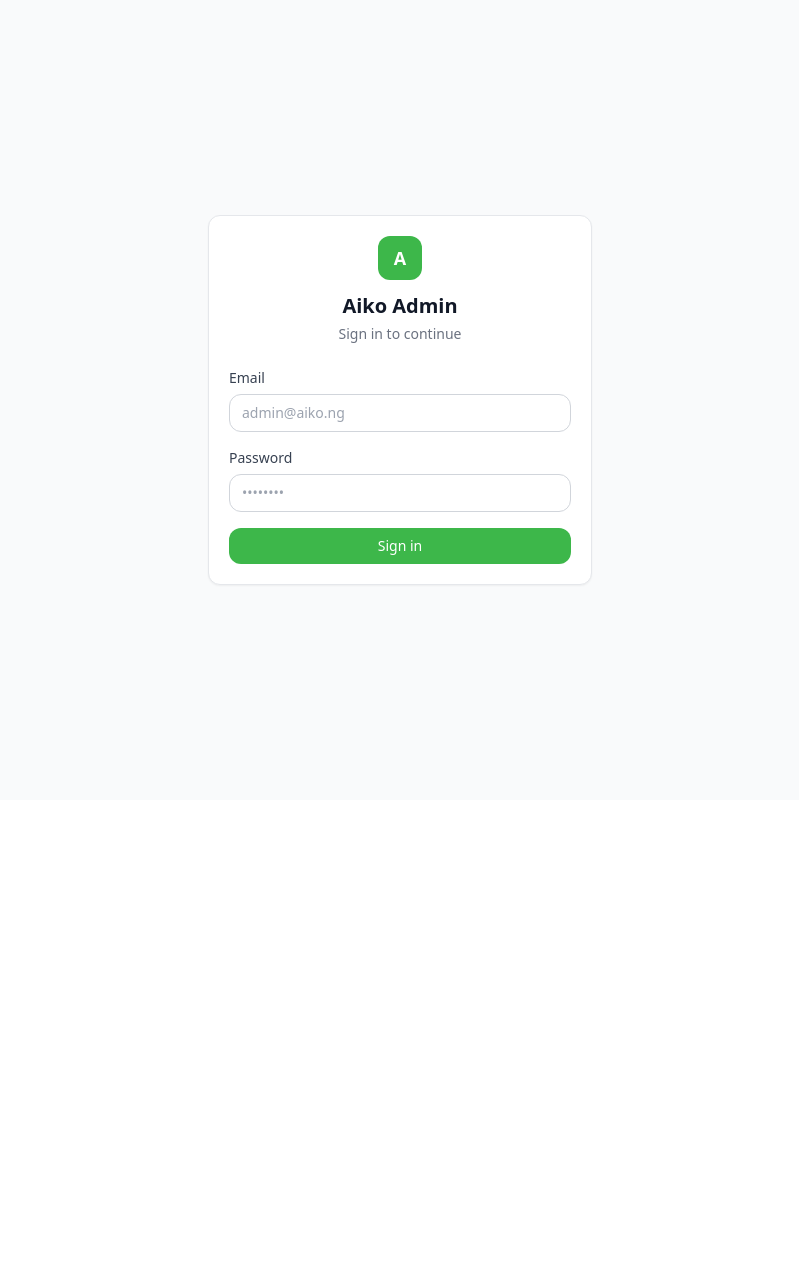
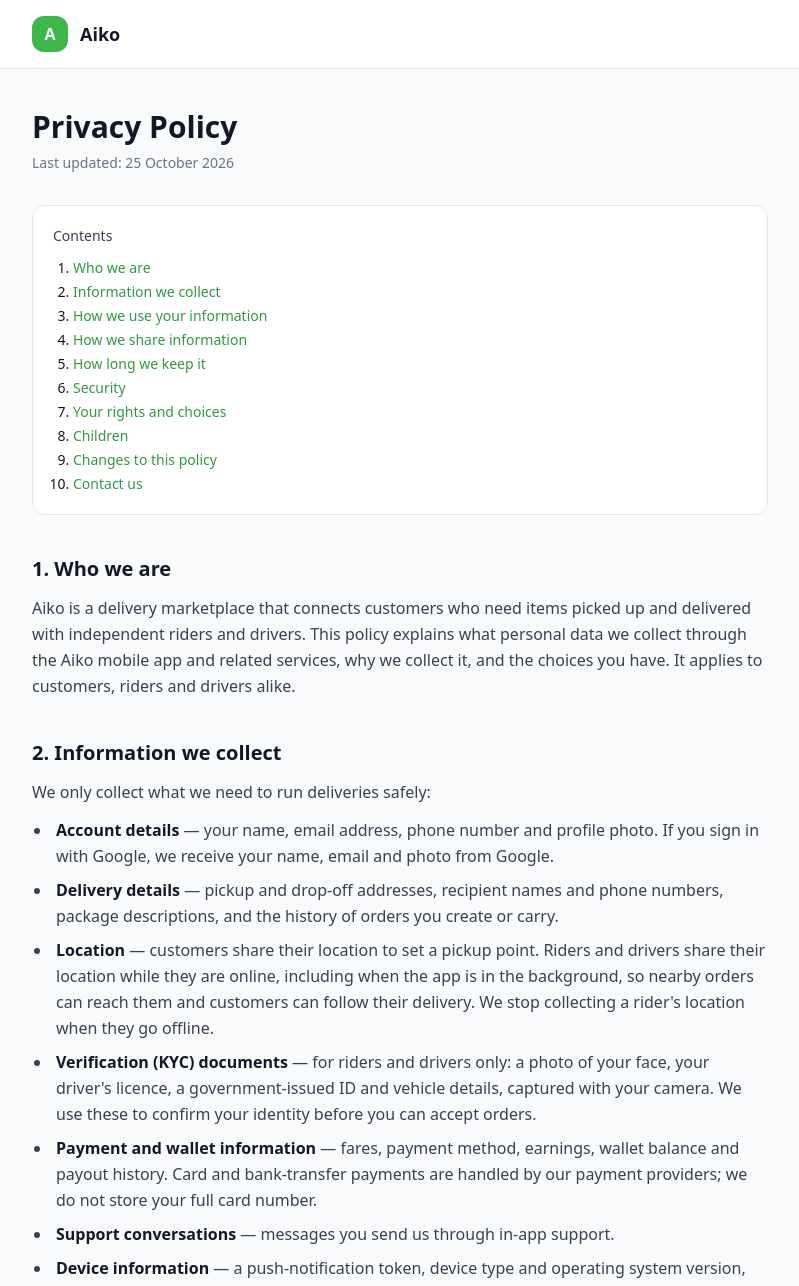
Before and after one commit to rabigroupcoltd/aika-admin-frontend, a React (Vite) app: page /privacy in a window 1280 px wide. Before the commit this address led to /login. Shown: the top 1286 px of the page, without its empty margins (240-1039 px from the left). Before the commit the page ends 800 px from the top, so only its background shows below. Built offline with nearby package versions, Linux system fonts and the light colour scheme; no server answers.

Commit message:
added privacy policy page

```diff
--- a/src/App.tsx
+++ b/src/App.tsx
@@ -12,6 +12,7 @@
 import { OrderDetail } from '@/pages/OrderDetail';
 import { Orders } from '@/pages/Orders';
 import { Pricing } from '@/pages/Pricing';
+import { PrivacyPolicy } from '@/pages/PrivacyPolicy';
 import { Settings } from '@/pages/Settings';
 import { Support } from '@/pages/Support';
 import { SupportDetail } from '@/pages/SupportDetail';
@@ -48,6 +49,8 @@
       <BrowserRouter>
         <Routes>
           <Route path="/login" element={<Login />} />
+          <Route path="/privacy" element={<PrivacyPolicy />} />
+          <Route path="/privacy-policy" element={<Navigate to="/privacy" replace />} />
 
           <Route element={<RequireAuth />}>
             <Route element={<AppLayout />}>
--- /dev/null
+++ b/src/pages/PrivacyPolicy.tsx
@@ -0,0 +1,242 @@
+import { Link } from 'react-router-dom';
+
+const LAST_UPDATED = '25 October 2026';
+const CONTACT_EMAIL = 'privacy@aiko.ng';
+
+type Section = { id: string; title: string; body: React.ReactNode };
+
+const SECTIONS: Section[] = [
+  {
+    id: 'who-we-are',
+    title: 'Who we are',
+    body: (
+      <p>
+        Aiko is a delivery marketplace that connects customers who need items picked up and
+        delivered with independent riders and drivers. This policy explains what personal data
+        we collect through the Aiko mobile app and related services, why we collect it, and the
+        choices you have. It applies to customers, riders and drivers alike.
+      </p>
+    ),
+  },
+  {
+    id: 'what-we-collect',
+    title: 'Information we collect',
+    body: (
+      <>
+        <p>We only collect what we need to run deliveries safely:</p>
+        <ul>
+          <li>
+            <strong>Account details</strong> — your name, email address, phone number and profile
+            photo. If you sign in with Google, we receive your name, email and photo from Google.
+          </li>
+          <li>
+            <strong>Delivery details</strong> — pickup and drop-off addresses, recipient names and
+            phone numbers, package descriptions, and the history of orders you create or carry.
+          </li>
+          <li>
+            <strong>Location</strong> — customers share their location to set a pickup point.
+            Riders and drivers share their location while they are online, including when the app
+            is in the background, so nearby orders can reach them and customers can follow their
+            delivery. We stop collecting a rider's location when they go offline.
+          </li>
+          <li>
+            <strong>Verification (KYC) documents</strong> — for riders and drivers only: a photo of
+            your face, your driver's licence, a government-issued ID and vehicle details, captured
+            with your camera. We use these to confirm your identity before you can accept orders.
+          </li>
+          <li>
+            <strong>Payment and wallet information</strong> — fares, payment method, earnings,
+            wallet balance and payout history. Card and bank-transfer payments are handled by our
+            payment providers; we do not store your full card number.
+          </li>
+          <li>
+            <strong>Support conversations</strong> — messages you send us through in-app support.
+          </li>
+          <li>
+            <strong>Device information</strong> — a push-notification token, device type and
+            operating system version, used to deliver notifications and fix problems.
+          </li>
+        </ul>
+        <p>
+          We do not access your microphone, contacts or photo library. The camera is only used when
+          you choose to take a photo.
+        </p>
+      </>
+    ),
+  },
+  {
+    id: 'how-we-use',
+    title: 'How we use your information',
+    body: (
+      <ul>
+        <li>To create and secure your account and keep you signed in.</li>
+        <li>To match orders with nearby riders, calculate fares and show live delivery progress.</li>
+        <li>To verify riders and drivers before they can carry orders.</li>
+        <li>To process payments, credit earnings and settle wallet balances.</li>
+        <li>To send notifications about your orders, account and verification status.</li>
+        <li>To respond to support requests and resolve disputes.</li>
+        <li>To detect and prevent fraud, abuse and violations of our terms.</li>
+        <li>To meet our legal, tax and accounting obligations.</li>
+      </ul>
+    ),
+  },
+  {
+    id: 'sharing',
+    title: 'How we share information',
+    body: (
+      <>
+        <p>We do not sell your personal data. We share it only where needed:</p>
+        <ul>
+          <li>
+            <strong>Between customers and riders</strong> — when an order is accepted, the customer
+            sees the rider's name, photo, vehicle and live location, and the rider sees the pickup
+            and drop-off details and contact numbers needed to complete the delivery.
+          </li>
+          <li>
+            <strong>Service providers</strong> — companies that host our servers and files, provide
+            sign-in and push notifications (Google Firebase), maps and address search (Google), and
+            process payments (such as Paystack or Flutterwave). They may only use your data to
+            provide their service to us.
+          </li>
+          <li>
+            <strong>Legal reasons</strong> — when required by law, court order or a lawful request
+            from authorities, or to protect the safety of our users and the public.
+          </li>
+        </ul>
+      </>
+    ),
+  },
+  {
+    id: 'retention',
+    title: 'How long we keep it',
+    body: (
+      <p>
+        We keep your data for as long as your account is active. When you delete your account we
+        delete or anonymise your personal data, except for records we must keep for legal, tax,
+        fraud-prevention or dispute purposes — for example completed order and payment records —
+        which we keep only for as long as the law requires.
+      </p>
+    ),
+  },
+  {
+    id: 'security',
+    title: 'Security',
+    body: (
+      <p>
+        Data is encrypted in transit, and access to personal data and verification documents is
+        restricted to authorised staff and logged. No system is perfectly secure, but we work to
+        protect your information and will notify you and the relevant authorities of a breach where
+        required by law.
+      </p>
+    ),
+  },
+  {
+    id: 'your-rights',
+    title: 'Your rights and choices',
+    body: (
+      <>
+        <p>
+          Under the Nigeria Data Protection Act 2023 and other applicable laws, you can ask to
+          access, correct or delete your personal data, object to or restrict how we use it, or
+          withdraw your consent at any time. You can also:
+        </p>
+        <ul>
+          <li>Edit your profile details in the app.</li>
+          <li>Turn off location or notification access in your device settings (some features will stop working).</li>
+          <li>
+            Request deletion of your account and data by emailing{' '}
+            <a href={`mailto:${CONTACT_EMAIL}`}>{CONTACT_EMAIL}</a> from the email linked to your
+            account.
+          </li>
+        </ul>
+        <p>
+          You may also lodge a complaint with the Nigeria Data Protection Commission if you believe
+          we have handled your data unlawfully.
+        </p>
+      </>
+    ),
+  },
+  {
+    id: 'children',
+    title: 'Children',
+    body: (
+      <p>
+        Aiko is not intended for anyone under 18. We do not knowingly collect data from children,
+        and will delete it if we learn that we have.
+      </p>
+    ),
+  },
+  {
+    id: 'changes',
+    title: 'Changes to this policy',
+    body: (
+      <p>
+        We may update this policy from time to time. When we make significant changes we will notify
+        you in the app or by email, and update the date at the top of this page.
+      </p>
+    ),
+  },
+  {
+    id: 'contact',
+    title: 'Contact us',
+    body: (
+      <p>
+        Questions about this policy or your data? Email us at{' '}
+        <a href={`mailto:${CONTACT_EMAIL}`}>{CONTACT_EMAIL}</a>.
+      </p>
+    ),
+  },
+];
+
+export function PrivacyPolicy() {
+  return (
+    <div className="min-h-full bg-aiko-dark-50 dark:bg-aiko-dark-950">
+      <header className="border-b border-border bg-card">
+        <div className="mx-auto flex max-w-3xl items-center gap-3 px-4 py-4">
+          <div className="flex h-9 w-9 items-center justify-center rounded-xl bg-aiko-green-500 font-bold text-white">
+            A
+          </div>
+          <span className="text-lg font-semibold text-aiko-dark-900 dark:text-white">Aiko</span>
+        </div>
+      </header>
+
+      <main className="mx-auto max-w-3xl px-4 py-10">
+        <h1 className="text-3xl font-semibold text-aiko-dark-900 dark:text-white">Privacy Policy</h1>
+        <p className="mt-2 text-sm text-aiko-dark-500">Last updated: {LAST_UPDATED}</p>
+
+        <nav className="mt-8 rounded-xl border border-border bg-card p-5">
+          <p className="mb-3 text-sm font-medium text-aiko-dark-700 dark:text-aiko-dark-200">Contents</p>
+          <ol className="list-decimal space-y-1 pl-5 text-sm">
+            {SECTIONS.map((section) => (
+              <li key={section.id}>
+                <a href={`#${section.id}`} className="text-aiko-green-600 hover:underline">
+                  {section.title}
+                </a>
+              </li>
+            ))}
+          </ol>
+        </nav>
+
+        <div className="mt-10 space-y-10">
+          {SECTIONS.map((section, i) => (
+            <section key={section.id} id={section.id} className="scroll-mt-6">
+              <h2 className="mb-3 text-xl font-semibold text-aiko-dark-900 dark:text-white">
+                {i + 1}. {section.title}
+              </h2>
+              <div className="space-y-3 leading-relaxed text-aiko-dark-700 dark:text-aiko-dark-300 [&_a]:text-aiko-green-600 [&_a]:underline [&_li]:pl-1 [&_strong]:font-semibold [&_strong]:text-aiko-dark-900 dark:[&_strong]:text-white [&_ul]:list-disc [&_ul]:space-y-2 [&_ul]:pl-5">
+                {section.body}
+              </div>
+            </section>
+          ))}
+        </div>
+      </main>
+
+      <footer className="border-t border-border py-6 text-center text-sm text-aiko-dark-500">
+        © {new Date().getFullYear()} Aiko ·{' '}
+        <Link to="/privacy" className="hover:underline">
+          Privacy Policy
+        </Link>
+      </footer>
+    </div>
+  );
+}
```
